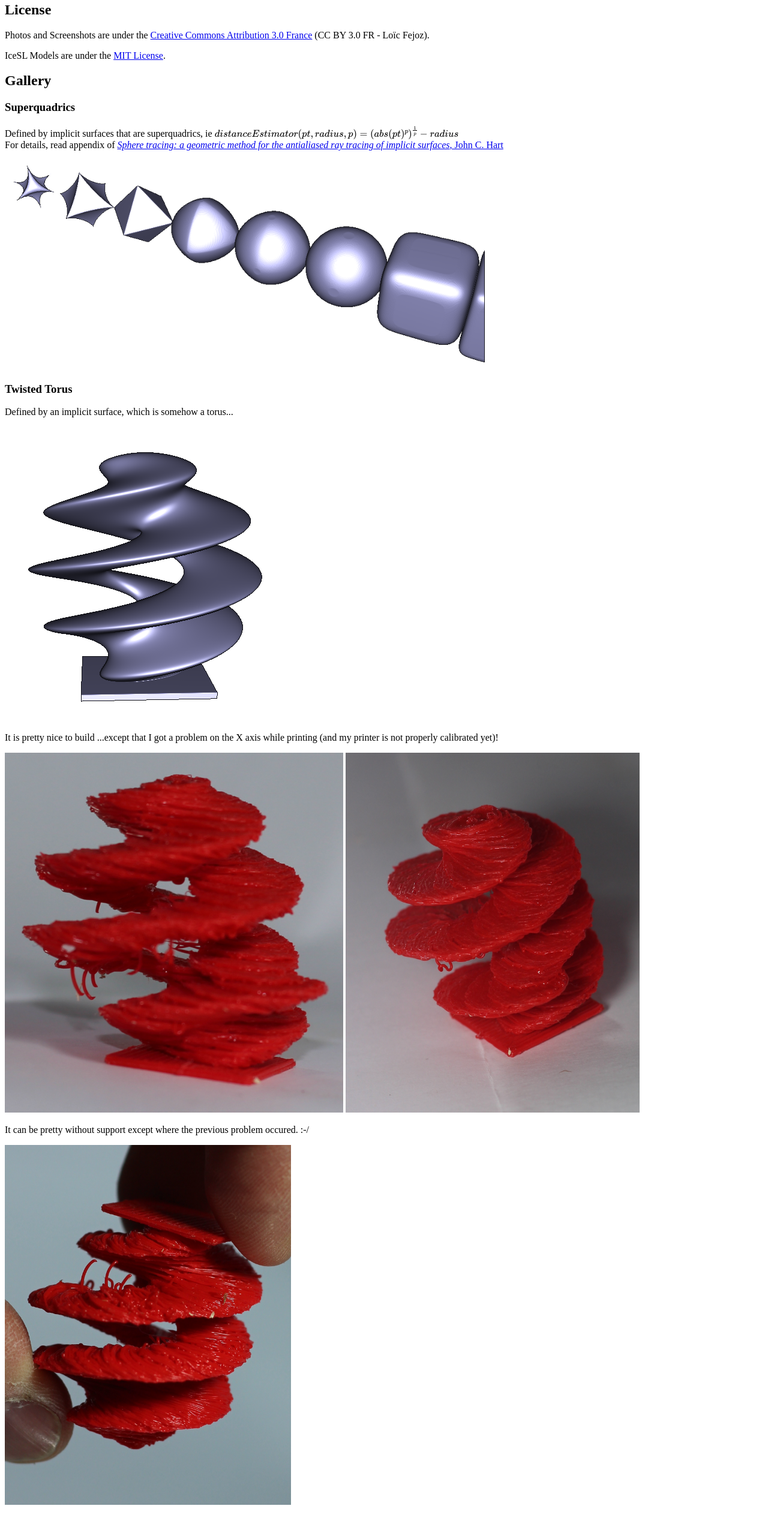
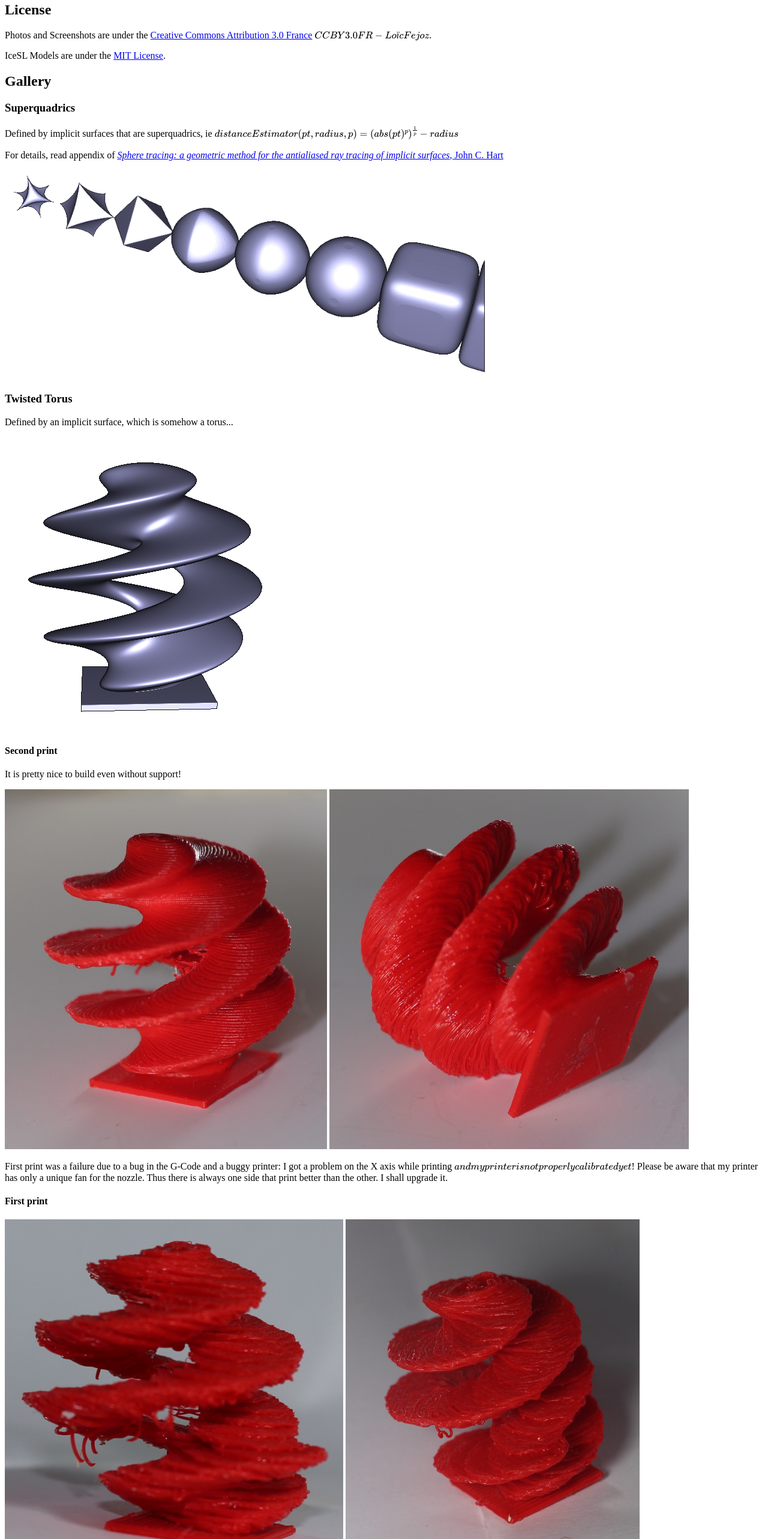
Before and after one commit to loic-fejoz/loic-fejoz-fabmoments, a plain HTML site: page icesl-gallery/README.html in a window 1280 px wide. Shown: the part 234-2800 px from the top of the page at 60% size. Before the commit the page ends 2755 px from the top, so only its background shows below. Drawn offline with nearby package versions, Linux system fonts and the light colour scheme; some packages are replaced by stand-ins of ours.

Commit message:
Update README.html that has MathJAX todisplay math formula.

```diff
--- a/icesl-gallery/README.html
+++ b/icesl-gallery/README.html
@@ -4,7 +4,7 @@
 <meta http-equiv="Content-Type" content="text/html; charset=UTF-8">
 <script type="text/x-mathjax-config">
 MathJax.Hub.Config({
-  tex2jax: {inlineMath: [['$','$'], ['\\(','\\)']]}
+  tex2jax: {inlineMath: [['$','$'], ['\(','\)']]}
 });
 </script>
 <script src='https://cdn.mathjax.org/mathjax/latest/MathJax.js?config=TeX-AMS-MML_HTMLorMML'></script>
@@ -18,7 +18,7 @@ MathJax.Hub.Config({
     <body>
 <h1>IceSL Gallery</h1>
 
-<p>A Gallery of some designs or trials made with <a href="http://www.loria.fr/~slefebvr/icesl/">IceSL</a>.</p>
+<p>A Gallery of some designs or trials made with <a href="http://www.loria.fr/%7Eslefebvr/icesl/">IceSL</a>.</p>
 
 <h2>Source</h2>
 
@@ -36,21 +36,34 @@ MathJax.Hub.Config({
 
 <h3>Superquadrics</h3>
 
-<p>Defined by implicit surfaces that are superquadrics, ie ${distanceEstimator}({pt}, radius, p) = (abs({pt})^p)^\frac{1}{p} - radius$ <br/>
-For details, read appendix of <a href="http://graphics.cs.illinois.edu/sites/default/files/zeno.pdf"><em>Sphere tracing: a geometric method for the antialiased ray tracing of implicit surfaces</em>, John C. Hart</a></p>
+<p>Defined by implicit surfaces that are superquadrics, ie ${distanceEstimator}({pt}, radius, p) = (abs({pt})^p)^\frac{1}{p} - radius$</p>
 
-<img src="superquadrics-0000.png?raw=true" alt="A screenshot of superquadrics examples" title="" />
+<p>For details, read appendix of <a href="http://graphics.cs.illinois.edu/sites/default/files/zeno.pdf"><em>Sphere tracing: a geometric method for the antialiased ray tracing of implicit surfaces</em>, John C. Hart</a></p>
+
+<p><img src="superquadrics-0000.png?raw=true" alt="A screenshot of superquadrics examples"></p>
 
 <h3>Twisted Torus</h3>
 
 <p>Defined by an implicit surface, which is somehow a torus...</p>
-<img src="twisted-0000.png?raw=true" alt="A screenshot of the twisted torus" title="" />
 
-<p>It is pretty nice to build ...except that I got a problem on the X axis while printing (and my printer is not properly calibrated yet)!</p>
-<img src="IMG_1371-resized.jpg?raw=true" alt="A photo of the twisted torus" title="" />
-<img src="IMG_1373-resized.jpg?raw=true" alt="A photo of the twisted torus" title="" />
+<p><img src="twisted-0000.png?raw=true" alt="A screenshot of the twisted torus"></p>
+
+<h4>Second print</h4>
+
+<p>It is pretty nice to build even without support!</p>
+
+<p><img src="twisted-0006.jpg?raw=true" alt="A photo of the second print of twisted torus">
+<img src="twisted-0010.jpg?raw=true" alt="A photo from bellow of the second print of the twisted torus"></p>
+
+<p>First print was a failure due to a bug in the G-Code and a buggy printer: I got a problem on the X axis while printing (and my printer is not properly calibrated yet)!
+Please be aware that my printer has only a unique fan for the nozzle. Thus there is always one side that print better than the other. I shall upgrade it.</p>
+
+<h4>First print</h4>
+
+<p><img src="IMG_1371-resized.jpg?raw=true" alt="A photo of the twisted torus">
+<img src="IMG_1373-resized.jpg?raw=true" alt="A photo of the twisted torus"></p>
 
 <p>It can be pretty without support except where the previous problem occured. :-/</p>
-<img src="IMG_1377-resized.jpg?raw=true" alt="A photo of the twisted torus" title="" />
-</body>
-</html>
+
+<p><img src="IMG_1377-resized.jpg?raw=true" alt="A photo of the twisted torus"></p>
+</body></html>
```
